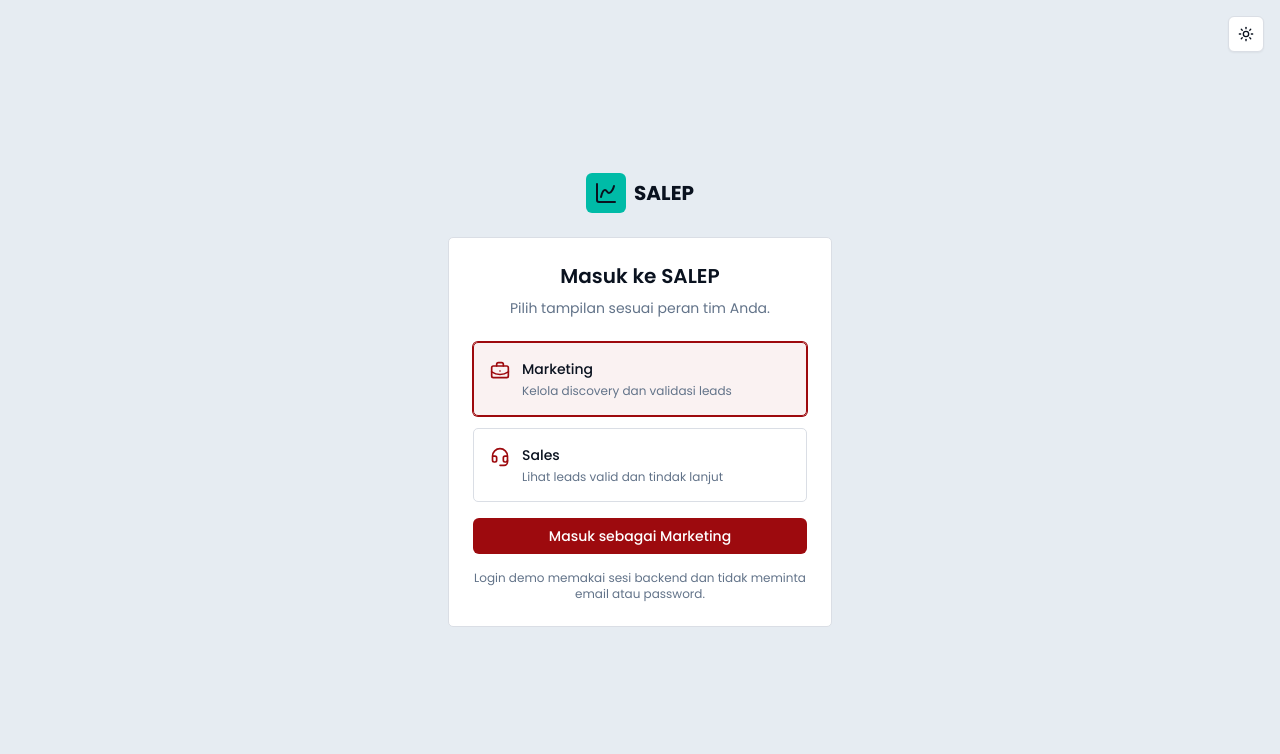
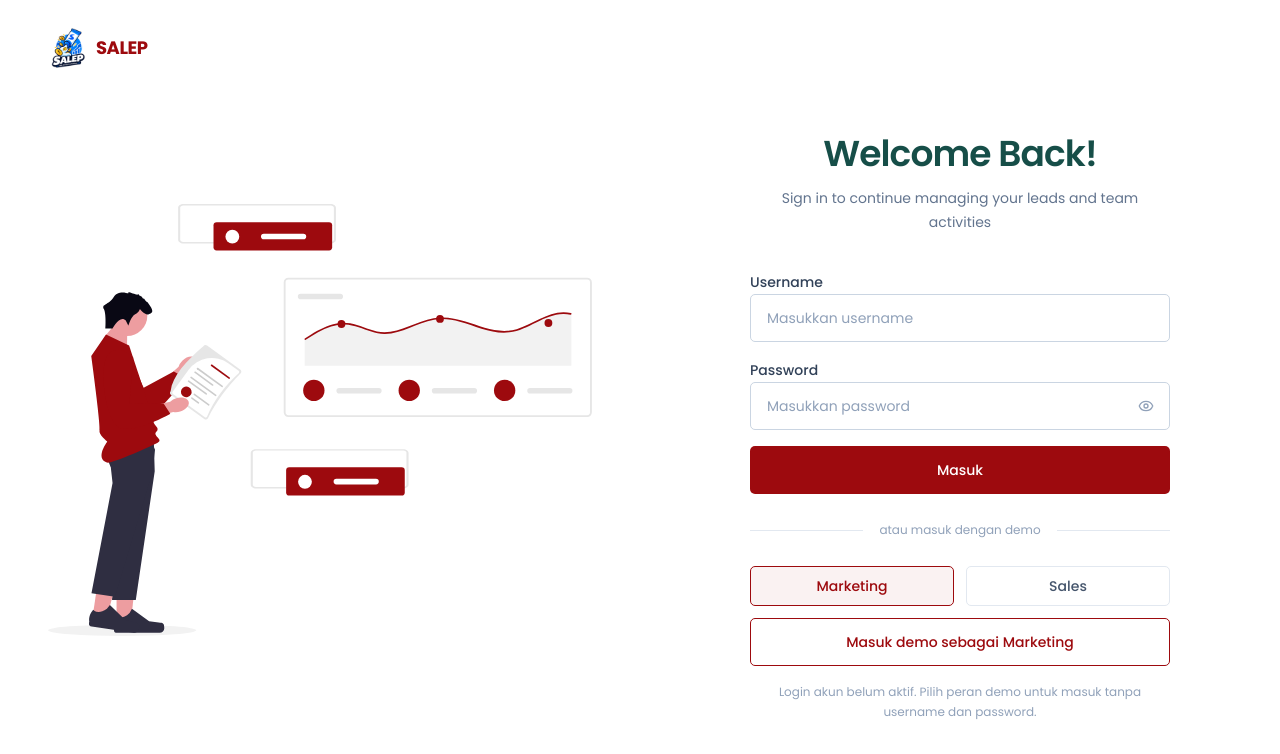
Before and after one commit to brianwibowo/salep_ic, a Next.js app in the folder frontend/: page /login in a window 1280 px wide. Shown: the top 754 px of the page. Built offline with nearby package versions, Linux system fonts and the light colour scheme; no server answers.

Commit message:
Modify login page

```diff
--- a/frontend/src/app/(auth)/layout.tsx
+++ b/frontend/src/app/(auth)/layout.tsx
@@ -1,25 +1,7 @@
-import { DarkmodeToggle } from "@/components/common/darkmode-toggle";
-import { ChartSpline } from "lucide-react";
-
 type AuthLayoutProps = {
   children: React.ReactNode;
 };
 
 export default function AuthLayout({ children }: AuthLayoutProps) {
-  return (
-    <div className="relative bg-muted flex min-h-svh flex-col items-center justify-center gap-6 p-6 md:p-10">
-      <div className="absolute top-4 right-4">
-        <DarkmodeToggle />
-      </div>
-      <div className="flex w-full max-w-sm flex-col gap-6">
-        <div className="flex items-center gap-2 self-center font-medium">
-          <div className="bg-teal-500 flex p-2 items-center justify-center rounded-md">
-            <ChartSpline />
-          </div>
-          <h1 className="text-xl font-bold">SALEP</h1>
-        </div>
-        {children}
-      </div>
-    </div>
-  );
+  return <main className="min-h-svh bg-white text-slate-950">{children}</main>;
 }
--- a/frontend/src/app/(auth)/login/_components/login.tsx
+++ b/frontend/src/app/(auth)/login/_components/login.tsx
@@ -1,87 +1,126 @@
 "use client";
 
-import { useState } from "react";
-import { BriefcaseBusiness, Headset } from "lucide-react";
+import Image from "next/image";
+import { useState, type FormEvent } from "react";
+import { Eye, EyeOff } from "lucide-react";
+import { toast } from "sonner";
 import { useLogin } from "@/hooks/auth/use-auth";
 import { SalepRole } from "@/types/salep";
 import { Button } from "@/components/ui/button";
-import {
-  Card,
-  CardContent,
-  CardDescription,
-  CardHeader,
-  CardTitle,
-} from "@/components/ui/card";
-
-const roles: Array<{
-  id: SalepRole;
-  title: string;
-  description: string;
-  icon: typeof BriefcaseBusiness;
-}> = [
-  {
-    id: "marketing",
-    title: "Marketing",
-    description: "Kelola discovery dan validasi leads",
-    icon: BriefcaseBusiness,
-  },
-  {
-    id: "sales",
-    title: "Sales",
-    description: "Lihat leads valid dan tindak lanjut",
-    icon: Headset,
-  },
-];
+import { Input } from "@/components/ui/input";
 
 export default function Login() {
   const [role, setRole] = useState<SalepRole>("marketing");
+  const [showPassword, setShowPassword] = useState(false);
   const login = useLogin();
 
+  function handleAccountLogin(event: FormEvent<HTMLFormElement>) {
+    event.preventDefault();
+    toast.info("Login akun belum tersedia. Silakan gunakan akses demo untuk sementara.");
+  }
+
   return (
-    <Card>
-      <CardHeader className="text-center">
-        <CardTitle className="text-xl font-semibold">Masuk ke SALEP</CardTitle>
-        <CardDescription>Pilih tampilan sesuai peran tim Anda.</CardDescription>
-      </CardHeader>
-      <CardContent className="space-y-4">
-        <div className="grid gap-3">
-          {roles.map((option) => {
-            const Icon = option.icon;
-            const selected = role === option.id;
-            return (
+    <div className="relative mx-auto grid min-h-svh w-full max-w-[1440px] grid-cols-1 lg:grid-cols-2">
+      <header className="absolute left-6 top-5 z-10 flex items-center gap-2 sm:left-10 sm:top-7 lg:left-12">
+        <Image src="/logo.png" alt="SALEP" width={42} height={42} className="size-10 object-contain" priority />
+        <span className="text-lg font-bold tracking-tight text-[#9D0A0E]">SALEP</span>
+      </header>
+
+      <section className="hidden items-center justify-center px-12 pb-10 pt-20 lg:flex">
+        <Image
+          src="/illustration.svg"
+          alt="Ilustrasi untuk menyambut Anda kembali ke SALEP"
+          width={560}
+          height={520}
+          priority
+          className="h-auto max-h-[min(70vh,560px)] w-full max-w-[560px] object-contain"
+        />
+      </section>
+
+      <section className="flex min-h-svh items-center justify-center px-6 pb-10 pt-24 sm:px-12 lg:px-16">
+        <div className="w-full max-w-[420px]">
+          <div className="mb-9 text-center">
+            <h1 className="text-3xl font-semibold tracking-tight text-[#164E48] sm:text-4xl">Welcome Back!</h1>
+            <p className="mx-auto mt-3 max-w-sm text-sm leading-6 text-slate-500">
+              Sign in to continue managing your leads and team activities
+            </p>
+          </div>
+
+          <form className="space-y-4" onSubmit={handleAccountLogin}>
+            <div className="space-y-2">
+              <label htmlFor="username" className="text-sm font-medium text-slate-700">Username</label>
+              <Input
+                id="username"
+                name="username"
+                autoComplete="username"
+                placeholder="Masukkan username"
+                className="h-12 rounded-[5px] border-slate-300 bg-white px-4 text-sm shadow-none placeholder:text-slate-400 focus-visible:ring-[#9D0A0E]"
+              />
+            </div>
+            <div className="space-y-2">
+              <label htmlFor="password" className="text-sm font-medium text-slate-700">Password</label>
+              <div className="relative">
+                <Input
+                  id="password"
+                  name="password"
+                  type={showPassword ? "text" : "password"}
+                  autoComplete="current-password"
+                  placeholder="Masukkan password"
+                  className="h-12 rounded-[5px] border-slate-300 bg-white px-4 pr-12 text-sm shadow-none placeholder:text-slate-400 focus-visible:ring-[#9D0A0E]"
+                />
                 <button
-                key={option.id}
                   type="button"
-                aria-pressed={selected}
-                onClick={() => setRole(option.id)}
-                className={`flex items-start gap-3 rounded-[5px] border p-4 text-left transition-colors ${
-                  selected
-                    ? "border-primary bg-primary/5 ring-1 ring-primary"
-                    : "border-border hover:bg-muted/60"
+                  aria-label={showPassword ? "Sembunyikan password" : "Tampilkan password"}
+                  onClick={() => setShowPassword((visible) => !visible)}
+                  className="absolute inset-y-0 right-0 flex w-12 items-center justify-center text-slate-400 transition-colors hover:text-slate-700"
+                >
+                  {showPassword ? <EyeOff className="size-4" /> : <Eye className="size-4" />}
+                </button>
+              </div>
+            </div>
+
+            <Button type="submit" className="h-12 w-full rounded-[5px] bg-[#9D0A0E] text-sm font-medium text-white shadow-none hover:bg-[#83080C]">
+              Masuk
+            </Button>
+          </form>
+
+          <div className="my-7 flex items-center gap-4 text-xs text-slate-400">
+            <span className="h-px flex-1 bg-slate-200" />
+            atau masuk dengan demo
+            <span className="h-px flex-1 bg-slate-200" />
+          </div>
+
+          <div className="mb-3 grid grid-cols-2 gap-3">
+            {(["marketing", "sales"] as const).map((option) => (
+              <button
+                key={option}
+                type="button"
+                aria-pressed={role === option}
+                onClick={() => setRole(option)}
+                className={`h-10 rounded-[5px] border text-sm font-medium capitalize transition-colors ${
+                  role === option
+                    ? "border-[#9D0A0E] bg-[#9D0A0E]/5 text-[#9D0A0E]"
+                    : "border-slate-200 text-slate-600 hover:bg-slate-50"
                 }`}
               >
-                <Icon className="mt-0.5 h-5 w-5 text-primary" />
-                <span>
-                  <span className="block text-sm font-medium">{option.title}</span>
-                  <span className="mt-1 block text-xs text-muted-foreground">
-                    {option.description}
-                  </span>
-                </span>
+                {option}
               </button>
-            );
-          })}
+            ))}
           </div>
           <Button
-          className="w-full"
+            type="button"
+            variant="outline"
+            className="h-12 w-full rounded-[5px] border-[#9D0A0E] text-sm font-medium text-[#9D0A0E] shadow-none hover:bg-[#9D0A0E]/5 hover:text-[#9D0A0E]"
             disabled={login.isPending}
             onClick={() => login.mutate(role)}
           >
-          {login.isPending ? "Menghubungkan..." : `Masuk sebagai ${role === "marketing" ? "Marketing" : "Sales"}`}
+            {login.isPending ? "Menyiapkan demo…" : `Masuk demo sebagai ${role === "marketing" ? "Marketing" : "Sales"}`}
           </Button>
-        <p className="text-center text-xs text-muted-foreground">
-          Login demo memakai sesi backend dan tidak meminta email atau password.
+          <p className="mt-4 text-center text-xs leading-5 text-slate-400">
+            Login akun belum aktif. Pilih peran demo untuk masuk tanpa username dan password.
           </p>
-      </CardContent>
-    </Card>
+        </div>
+      </section>
+    </div>
   );
 }
```
Also changed, not shown: frontend/public/illustration.svg (added). Lines whose indentation alone changed are shown as unchanged.
